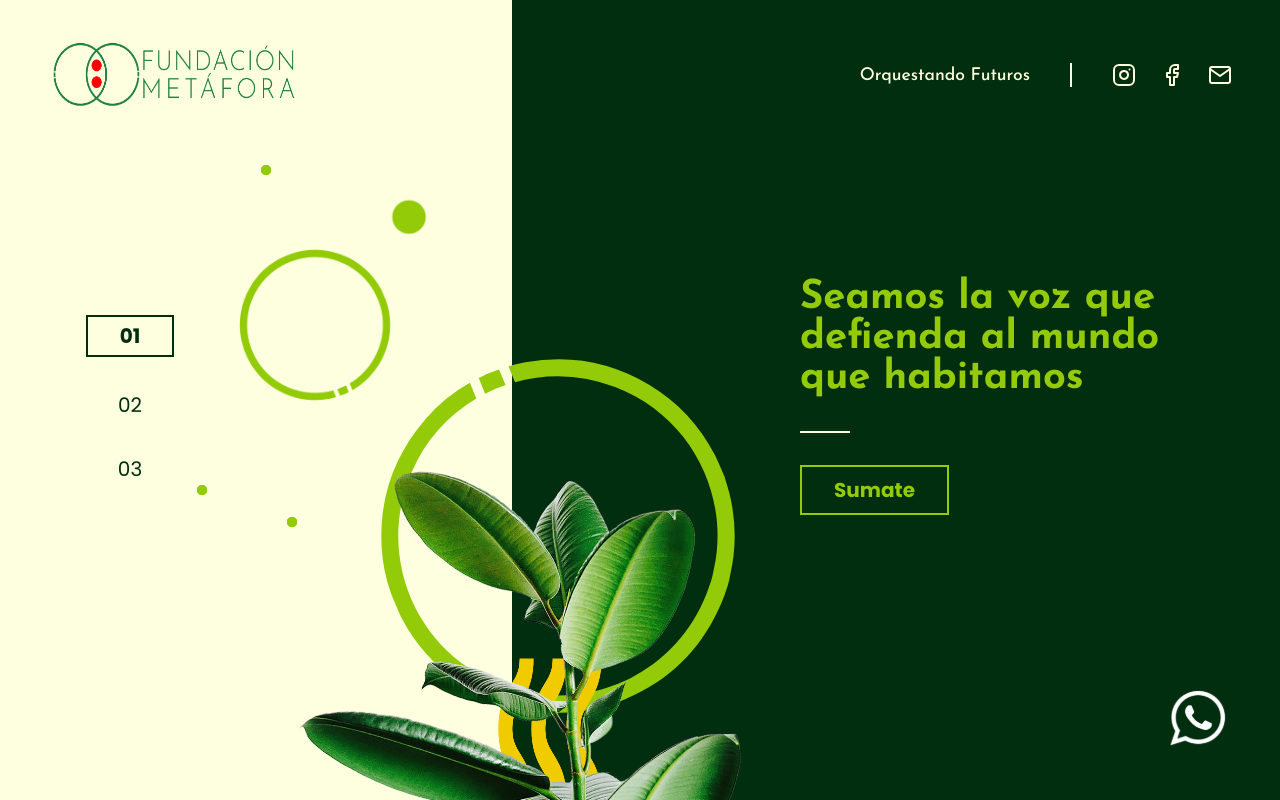
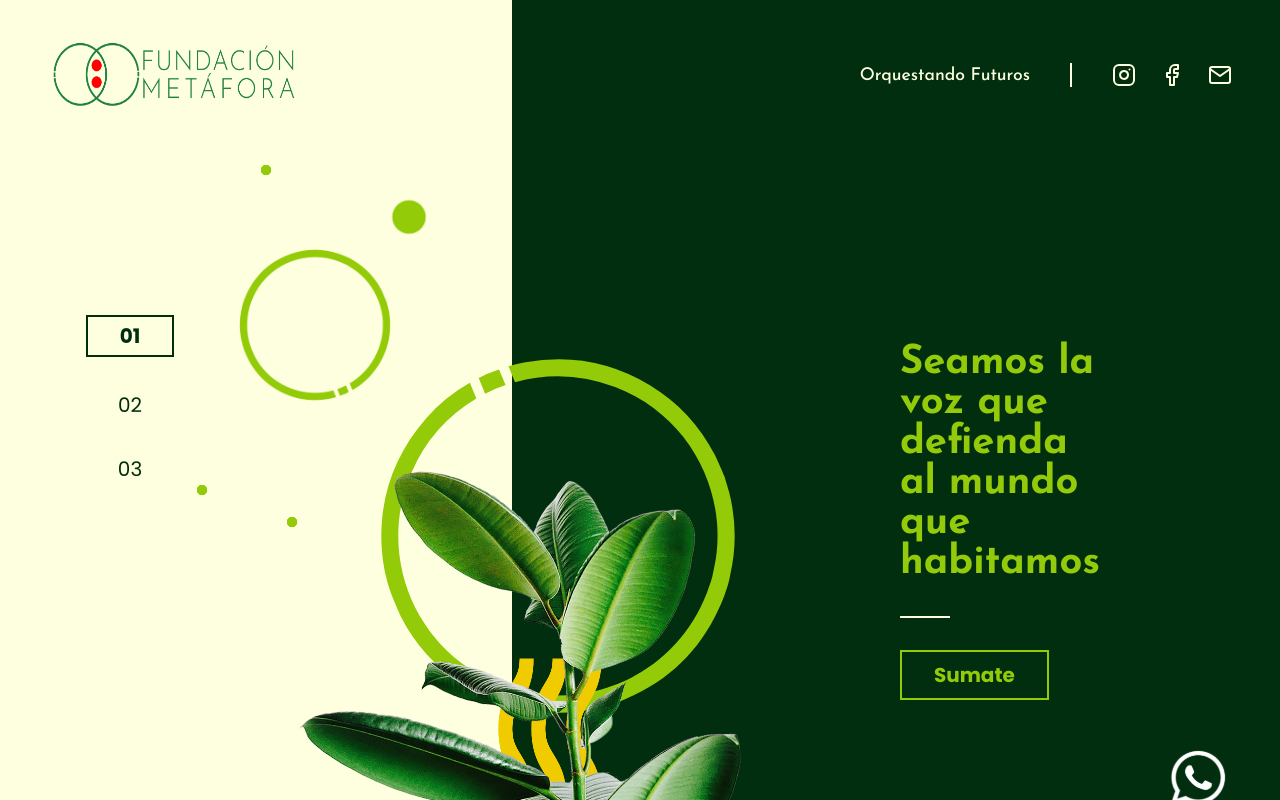
Before and after one commit to pablitxn/metafora-web, a Next.js app: page / in a window 1280 px wide. Built offline with nearby package versions, Linux system fonts and the light colour scheme.

Commit message:
fix(about-01): align content in desktop

```diff
--- a/src/components/home/home-content/desktop/about-01/styles.ts
+++ b/src/components/home/home-content/desktop/about-01/styles.ts
@@ -3,16 +3,16 @@ import styled from 'styled-components';
 export const About01Container = styled.div`
   width: 100%;
   height: 100%;
+  display: flex;
+  justify-content: center;
 `;
 
 export const CardContent = styled.article`
-  width: 380px;
-  height: 140px;
   display: flex;
   flex-direction: column;
-  justify-content: center;
-  align-items: center;
-  margin: 10rem 0 0 50rem;
+  justify-content: flex-start;
+  margin-left: 50rem;
+  padding: 10rem;
 `;
 
 export const Divider = styled.div`
```
